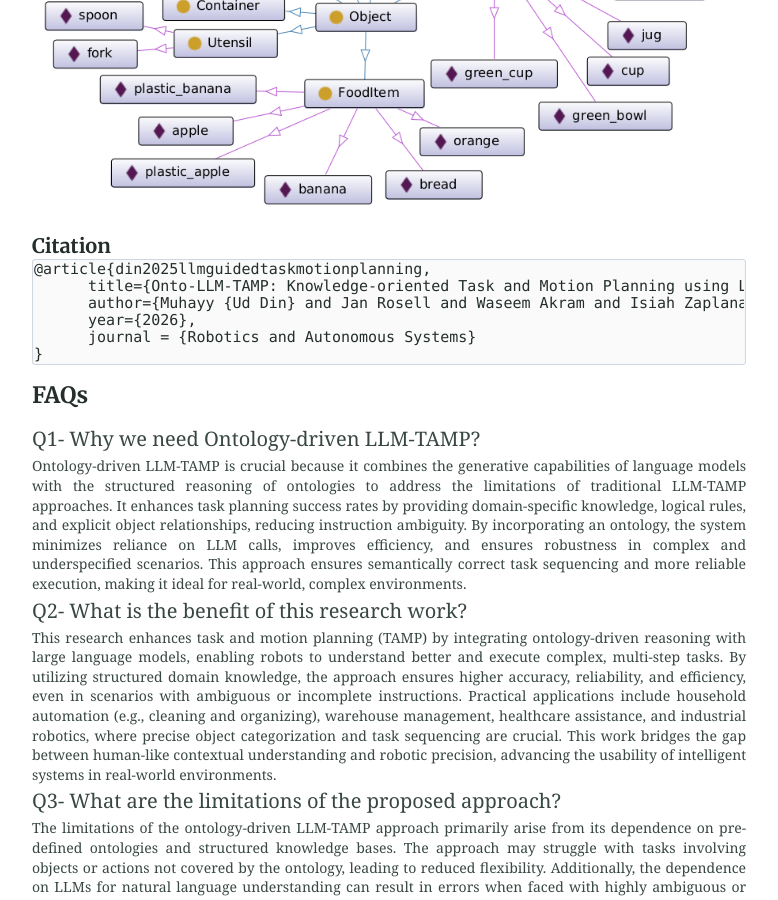
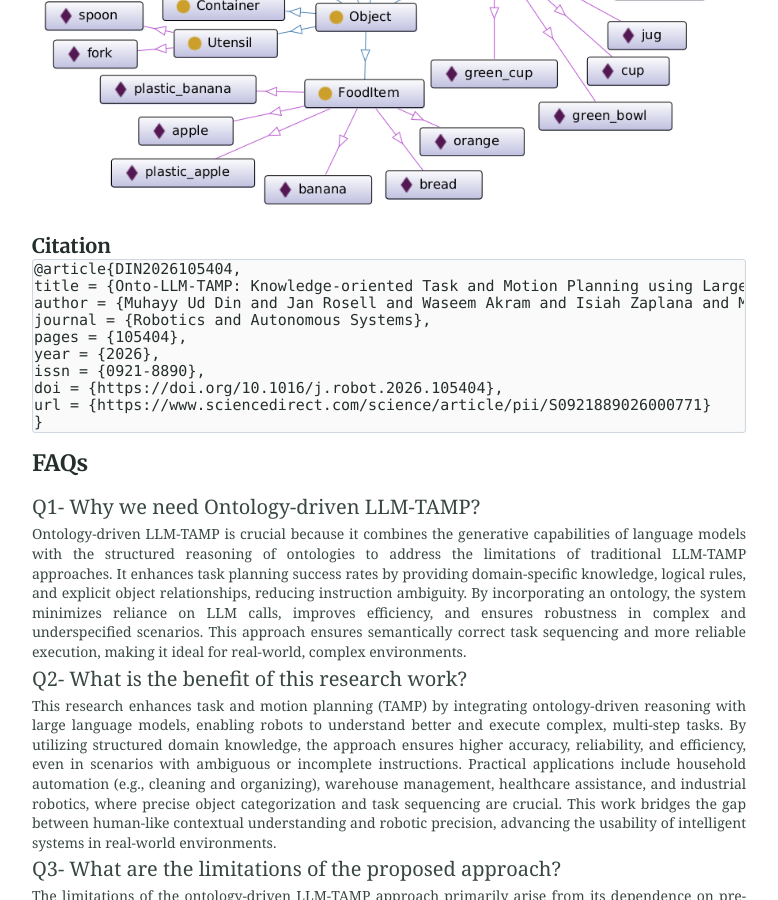
Before and after one commit to Muhayyuddin/llm-tamp, a Jekyll site: the page built from index.md, in a window 1280 px wide and 900 px high, scrolled down 4381 px. Shown: the whole window, without its empty margins (251-1029 px from the left). Built offline with Jekyll 4.4.1, drawn with Linux system fonts in a browser that asks for light colours; our own code applies the rules of GitHub Pages for plain Markdown files.

Commit message:
Update citation format in index.md

```diff
--- a/index.md
+++ b/index.md
@@ -133,11 +133,15 @@ Below is the sample ontological knowledge graph along with some individuals from
 </div>
 <h6>Citation</h6>
 <div class="citation-box">
-<pre><code>@article{din2025llmguidedtaskmotionplanning,
-      title={Onto-LLM-TAMP: Knowledge-oriented Task and Motion Planning using Large Language Models},
-      author={Muhayy {Ud Din} and Jan Rosell and Waseem Akram and Isiah Zaplana and Maximo A Roa and Irfan Hussain},
-      year={2026},
-      journal = {Robotics and Autonomous Systems}
+<pre><code>@article{DIN2026105404,
+title = {Onto-LLM-TAMP: Knowledge-oriented Task and Motion Planning using Large Language Models},
+author = {Muhayy Ud Din and Jan Rosell and Waseem Akram and Isiah Zaplana and Maximo A. Roa and Irfan Hussain},
+journal = {Robotics and Autonomous Systems},
+pages = {105404},
+year = {2026},
+issn = {0921-8890},
+doi = {https://doi.org/10.1016/j.robot.2026.105404},
+url = {https://www.sciencedirect.com/science/article/pii/S0921889026000771}
 }</code></pre>
 </div>
 <h5 id="faqs" style="margin-bottom: 10px;">FAQs</h5>
```
